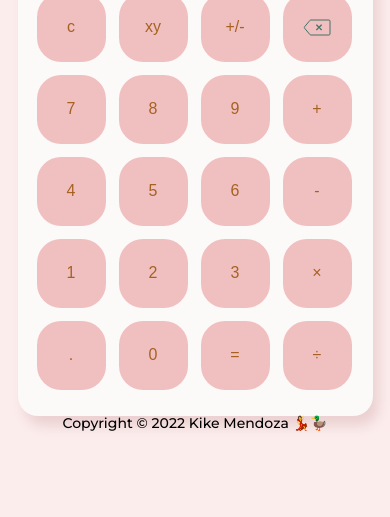
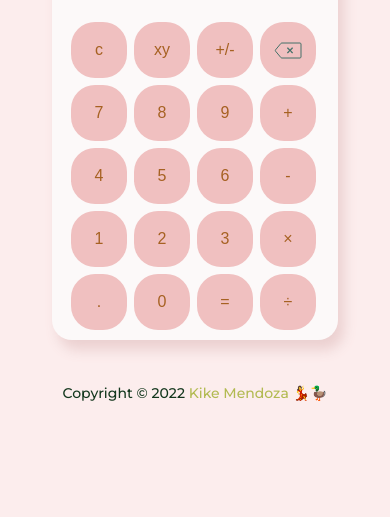
Before and after one commit to kike9978/calculator, a plain HTML site: page index.html in a window 390 px wide. Shown: the part 327-844 px from the top of the page. Drawn offline with Linux system fonts and the light colour scheme.

Commit message:
Deploys responsive layout

```diff
--- a/index.html
+++ b/index.html
@@ -83,23 +83,6 @@
             </div>
         </div>
     </main>
-    <footer>Copyright © 2022 Kike Mendoza 💃🦆</footer>
+    <footer>Copyright © 2022 <a href="https://github.com/kike9978/calculator">Kike Mendoza</a> 💃🦆</footer>
 
 </body>
-
-
-
-</html>
-
-<!DOCTYPE html>
-<html lang="en">
-<head>
-    <meta charset="UTF-8">
-    <meta http-equiv="X-UA-Compatible" content="IE=edge">
-    <meta name="viewport" content="width=device-width, initial-scale=1.0">
-    <title>Document</title>
-</head>
-<body>
-
-</body>
-</html>
--- a/style/style.css
+++ b/style/style.css
@@ -95,7 +95,7 @@ h1{
     background-color: #FCF9F9;
     border-radius: 20px;
     box-shadow: 6px 10px 13px 0 #EBD0D0;
-
+    margin-bottom: 46px;
 }
 
 .calculator p{
@@ -146,6 +146,27 @@ h1{
 }
 
 footer{
+    color: #13371D;
     font-weight: 500;
     font-size: 14px;
 }
+footer a{
+    color: #B2BA51;
+    text-decoration: none;
+}
+
+@media (max-width: 400px) {
+    .calculator{
+        width: 286px;
+        height: 493px;
+    }
+    .dial{
+        gap: 7px;
+    }
+
+    .calculator .dial button{
+        width: 56px;
+        height: 56px;
+    }
+
+}
```
